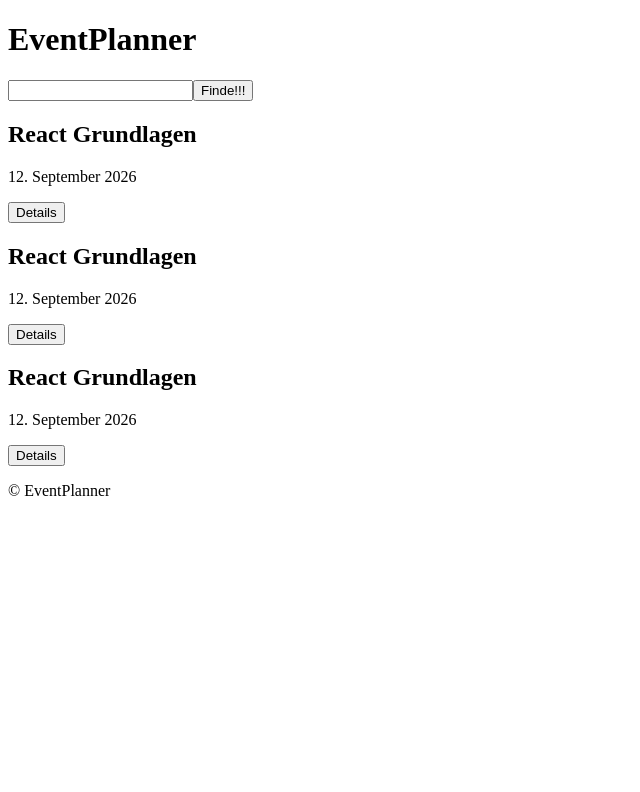
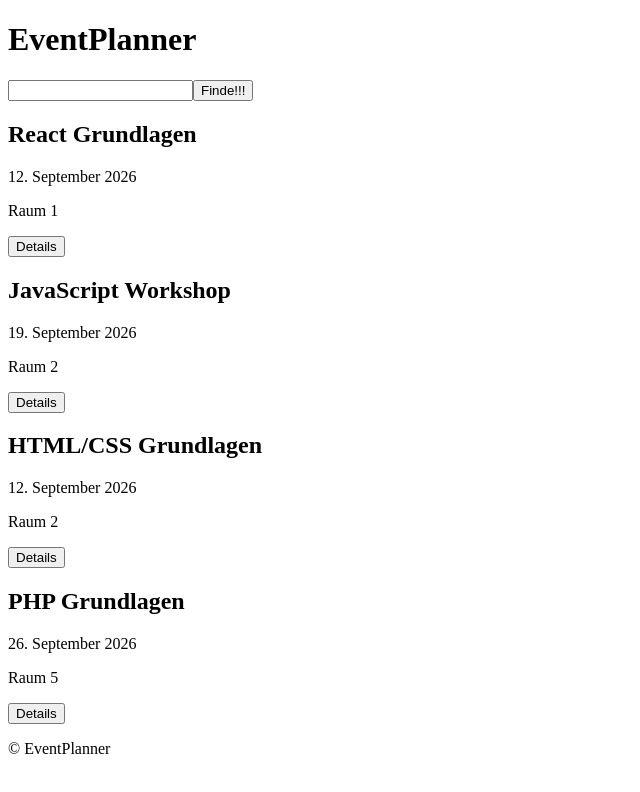
Before and after one commit to jaderbass/eventplanner, a React (Vite) app: page / in a window 1280 px wide. Shown: the top 792 px of the page, without its empty margins (0-640 px from the left). Built offline with nearby package versions, Linux system fonts and the light colour scheme.

Commit message:
feat: add props-object

```diff
--- /dev/null
+++ b/src/components/EventCard.jsx
@@ -0,0 +1,10 @@
+export default function EventCard(props) {
+  return (
+    <article>
+      <h2> { props.title } </h2>
+      <p> { props.date } </p>
+      <p> { props.location } </p>
+      <button>Details</button>
+    </article>
+  );
+}
--- /dev/null
+++ b/src/components/EventList.jsx
@@ -0,0 +1,31 @@
+import EventCard from "./EventCard.jsx";
+
+export default function EventList() {
+  return (
+    <section>
+      <EventCard
+        title="React Grundlagen"
+        date="12. September 2026"
+        location="Raum 1"
+      />
+
+      <EventCard
+        title="JavaScript Workshop"
+        date="19. September 2026"
+        location="Raum 2"
+      />
+
+      <EventCard
+        title="HTML/CSS Grundlagen"
+        date="12. September 2026"
+        location="Raum 2"
+      />
+
+      <EventCard
+        title="PHP Grundlagen"
+        date="26. September 2026"
+        location="Raum 5"
+      />
+    </section>
+  );
+}
--- /dev/null
+++ b/src/components/Footer.jsx
@@ -0,0 +1,8 @@
+// Komponente für den Footer
+export default function Footer() {
+  return (
+    <footer>
+      <p>&copy; EventPlanner</p>
+    </footer>
+  );
+}
--- /dev/null
+++ b/src/components/Header.jsx
@@ -0,0 +1,8 @@
+// Komponente für den Datei-Header
+export default function Header() {
+  return (
+    <header>
+      <h1>EventPlanner</h1>
+    </header>
+  );
+}
--- /dev/null
+++ b/src/components/Search.jsx
@@ -0,0 +1,11 @@
+export default function Search() {
+  return (
+    <form action="#" method="get">
+      <label htmlFor="search"></label>
+      {/* Leere Elemente müssen wie bei XML mit einem /> geschlossen werden */}
+      {/* Manche Attribute heißen anders, z.B. class => className */}
+      <input className="form-control" type="search" name="search" id="search" />
+      <button type="submit">Finde!!!</button>
+    </form>
+  );
+}
--- a/src/main.jsx
+++ b/src/main.jsx
@@ -1,56 +1,13 @@
 import { createRoot } from "react-dom/client";
 
+// relative Pfadangaben wie in HTML, z.B. "components/Header.jsx" funktionieren nicht in JSX
+// sie würden bei dieser Syntax wie Module behandelt. Richtig: "./components/Header.jsx".
+import Header from "./components/Header.jsx";
+import Footer from "./components/Footer.jsx";
+import Search from "./components/Search.jsx";
+import EventList from "./components/EventList.jsx";
+
 const root = createRoot(document.querySelector("#root"));
-
-// Komponente für den Datei-Header
-function Header() {
-  return (
-    <header>
-      <h1>EventPlanner</h1>
-    </header>
-  );
-}
-
-// Komponente für den Footer
-function Footer() {
-  return (
-    <footer>
-      <p>&copy; EventPlanner</p>
-    </footer>
-  );
-}
-
-function Search() {
-  return (
-    <form action="#" method="get">
-      <label htmlFor="search"></label>
-      {/* Leere Elemente müssen wie bei XML mit einem /> geschlossen werden */}
-      {/* Manche Attribute heißen anders, z.B. class => className */}
-      <input className="form-control" type="search" name="search" id="search" />
-      <button type="submit">Finde!!!</button>
-    </form>
-  );
-}
-
-function EventCard() {
-  return (
-    <article>
-      <h2>React Grundlagen</h2>
-      <p>12. September 2026</p>
-      <button>Details</button>
-    </article>
-  );
-}
-
-function EventList() {
-  return (
-    <section>
-      <EventCard />
-      <EventCard />
-      <EventCard />
-    </section>
-  );
-}
 
 // Haupt-Komponente für das UI
 function App() {
```
